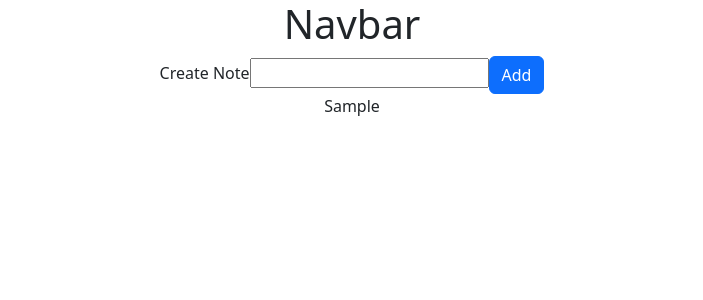
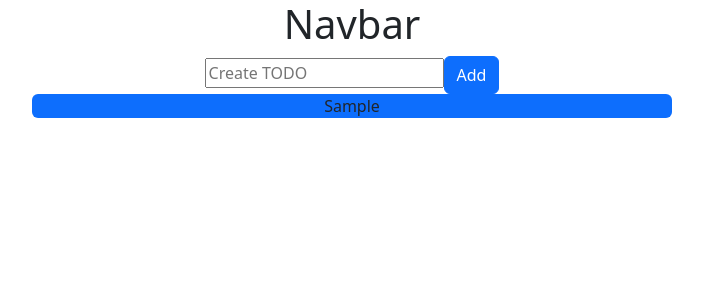
Before and after one commit to SulakshanSiva/To-Do-List-App, a React (Create React App) app: page / in a window 1280 px wide. Both pictures are taken after typing "Sample" into the empty fields and a click on the button "Add". Shown: the top 300 px of the page, without its empty margins (288-991 px from the left). Built offline with nearby package versions, Linux system fonts and the light colour scheme.

Commit message:
styles display boxes

```diff
--- a/src/Components/AddNote.js
+++ b/src/Components/AddNote.js
@@ -8,14 +8,13 @@ function AddNote(props){
         props.addItem({
             note: note
         });
-        //reset stae
+        //reset state
         setNote("");
     }
 
     return(
         <div>
-            <label htmlFor="note">Create Note</label>
-            <input type="text" id="note" value={note} onChange={e => setNote(e.target.value)}></input>
+            <input type="text" id="note" placeholder="Create TODO" value={note} onChange={e => setNote(e.target.value)}></input>
 
             <button className="btn btn-primary" type="button" onClick={addToDoNote}>
                 Add
--- a/src/Components/DisplayNotes.js
+++ b/src/Components/DisplayNotes.js
@@ -4,11 +4,12 @@ function DisplayNotes(props){
 
     const showNote = (item) => {
         return(
-                <div>
-                    <p>{item.note}</p>
-                </div>
+            <div className='bg-primary w-50 mx-auto rounded'>
+                <p>{item.note}</p>
+            </div>
         );
     }
+
     return(
         <div>
             {props.notesList.map(showNote)}
```
